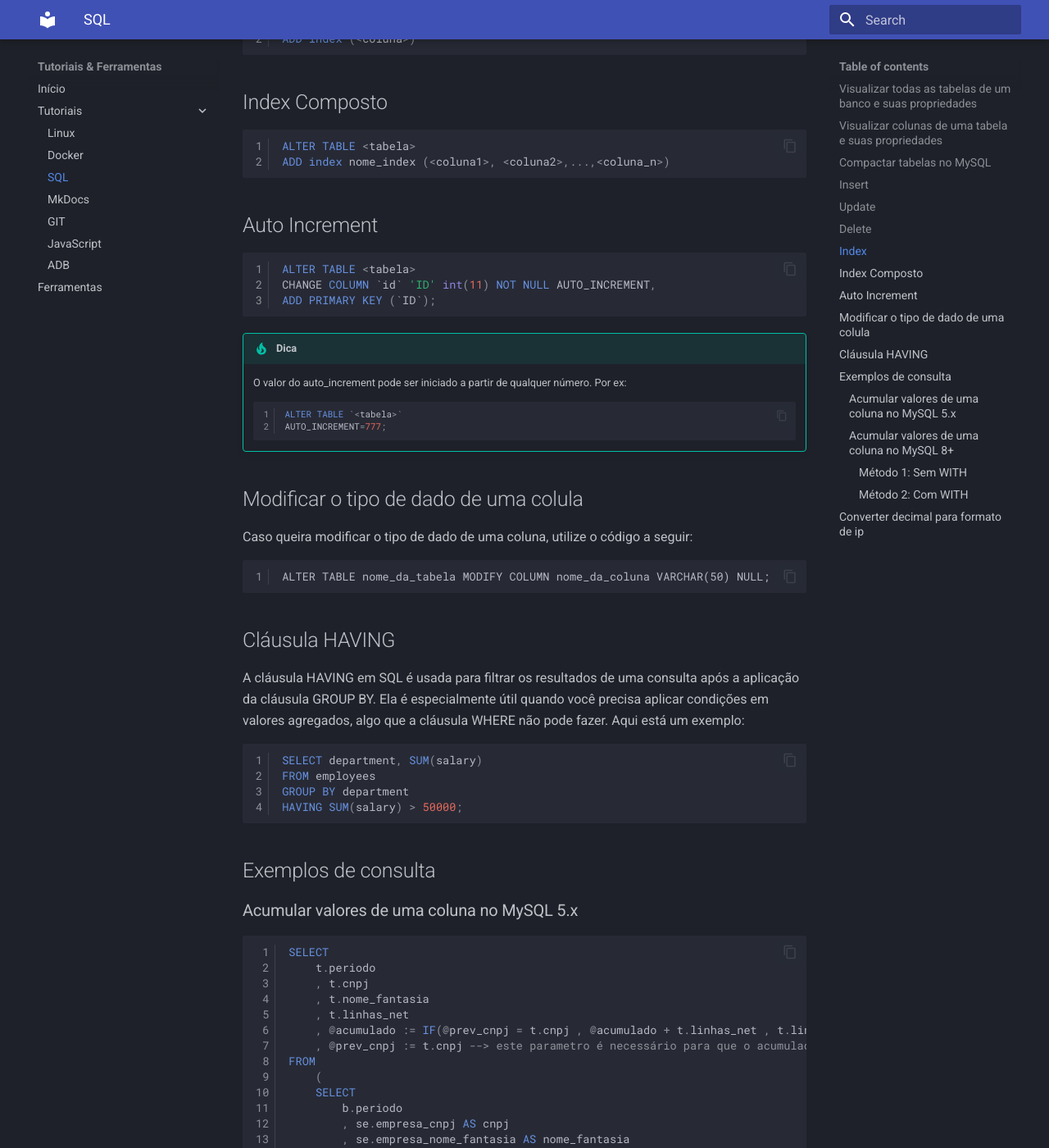
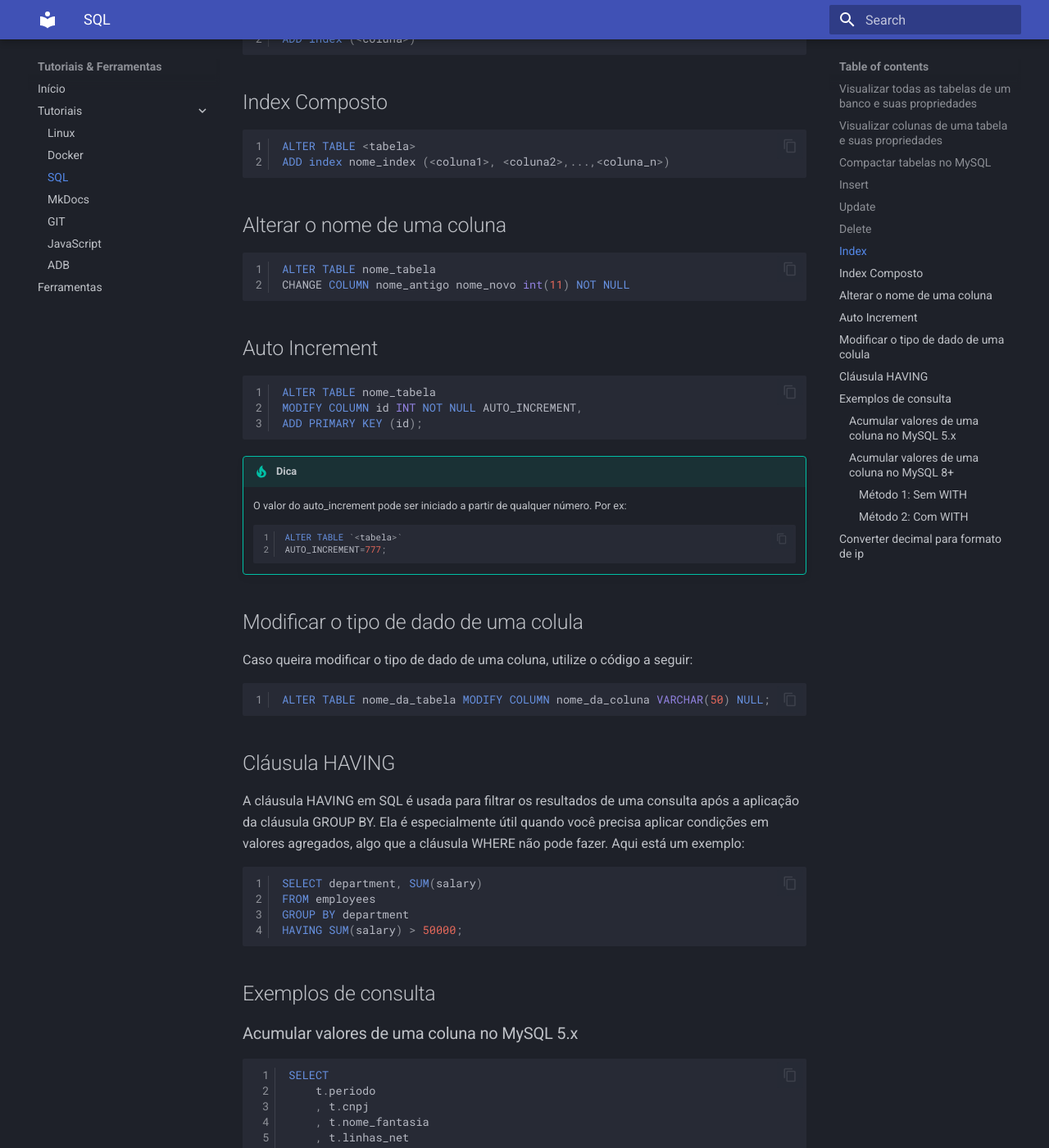
Before and after one commit to birtholive/mkdocs, an MkDocs documentation site: the page built from docs/mysql.md, in a window 1280 px wide and 1400 px high, scrolled down 1161 px. Shown: the whole window at 82% size. Built offline with MkDocs 1.6.1 and Material for MkDocs 9.7.7, drawn with Linux system fonts in a browser that asks for light colours.

Commit message:
ADD - Instrução para alterar o nome de uma coluna e ajustes na modificação de colunas no MySQL

````diff
--- a/docs/mysql.md
+++ b/docs/mysql.md
@@ -49,11 +49,16 @@ ALTER TABLE <tabela>
 ADD index nome_index (<coluna1>, <coluna2>,...,<coluna_n>)
 ```
 
+## Alterar o nome de uma coluna
+```sql
+ALTER TABLE nome_tabela
+CHANGE COLUMN nome_antigo nome_novo int(11) NOT NULL
+```
 ## Auto Increment
 ```sql
-ALTER TABLE <tabela>
-CHANGE COLUMN `id` 'ID' int(11) NOT NULL AUTO_INCREMENT,
-ADD PRIMARY KEY (`ID`);
+ALTER TABLE nome_tabela
+MODIFY COLUMN id INT NOT NULL AUTO_INCREMENT,
+ADD PRIMARY KEY (id);
 ```
 !!! tip "Dica"
     O valor do auto_increment pode ser iniciado a partir de qualquer número. Por ex:
@@ -64,7 +69,7 @@ ADD PRIMARY KEY (`ID`);
 
 ## Modificar o tipo de dado de uma colula
 Caso queira modificar o tipo de dado de uma coluna, utilize o código a seguir:
-```
+```sql
 ALTER TABLE nome_da_tabela MODIFY COLUMN nome_da_coluna VARCHAR(50) NULL;
 ```
 
````
